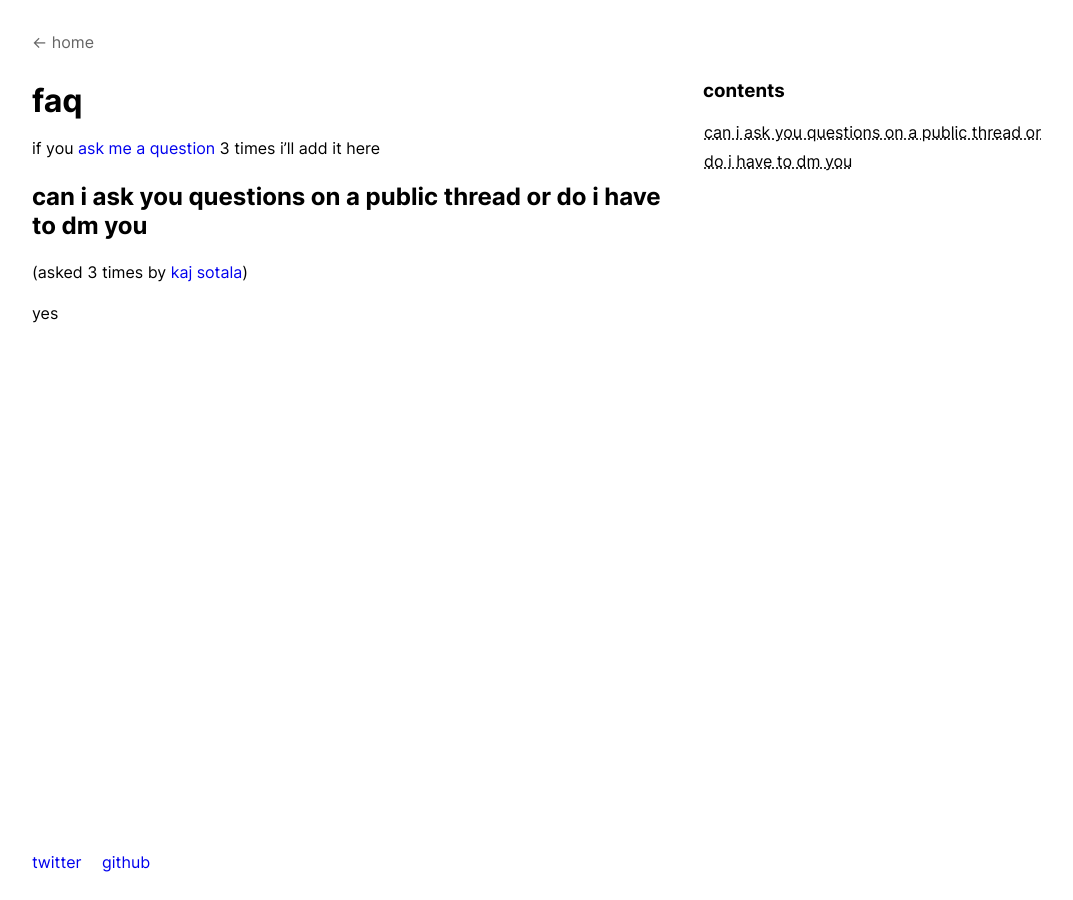
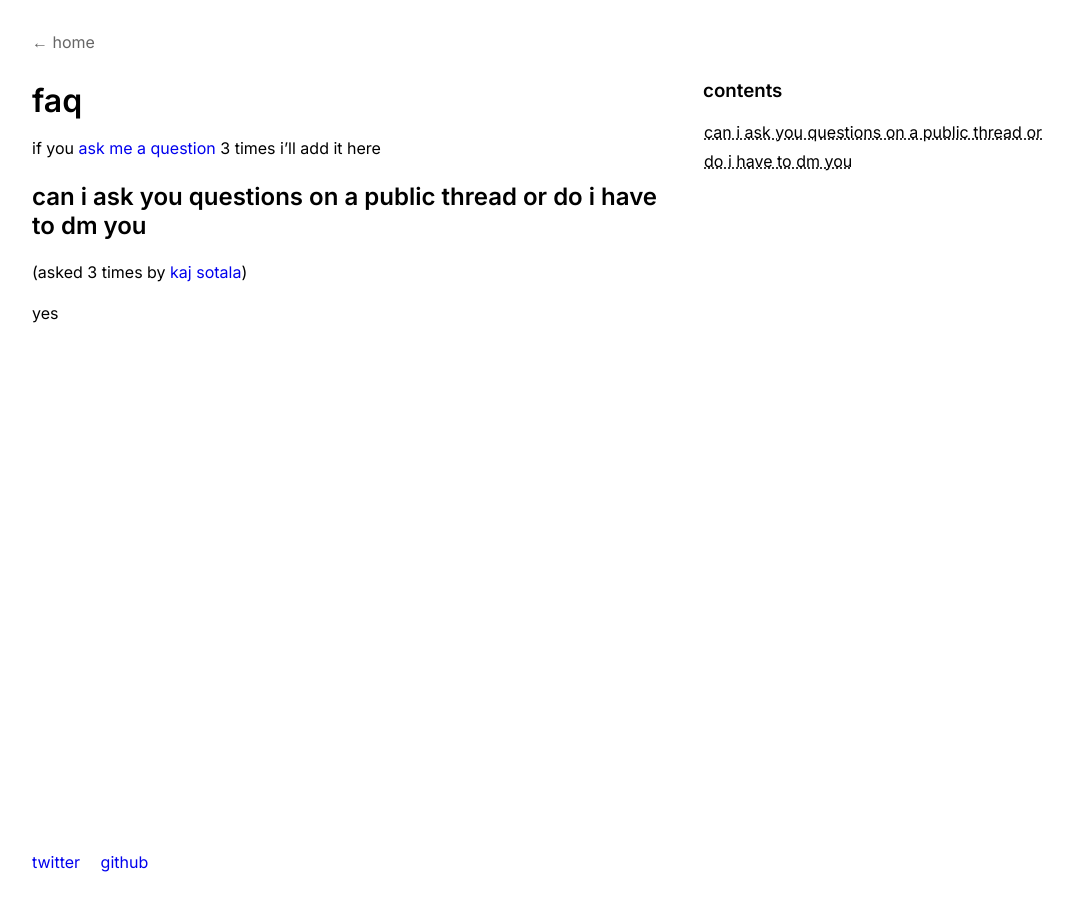
Before and after one commit to cosmicoptima/cosmicoptima.github.io, a Jekyll site: the page built from pages/faq.md, in a window 1280 px wide. Shown: the whole page, without its empty margins (96-1169 px from the left). Built offline with Jekyll 4.4.1, drawn with Linux system fonts in a browser that asks for light colours.

Commit message:
fixed font

```diff
--- a/_layouts/default.html
+++ b/_layouts/default.html
@@ -3,7 +3,7 @@
   <head>
     <meta name="viewport" content="width=device-width, initial-scale=1">
     <meta charset="utf-8">
-    <title>{{ page.title }} - {{ site.title }}</title>
+    <title>{{ page.title }} · {{ site.title }}</title>
     <link rel="stylesheet" href="{{ "/assets/css/main.css" | relative_url }}">
     <link rel="icon" href="/assets/images/favicon.png">
   </head>
--- a/_layouts/home.html
+++ b/_layouts/home.html
@@ -3,7 +3,7 @@
   <head>
     <meta name="viewport" content="width=device-width, initial-scale=1">
     <meta charset="utf-8">
-    <title>{{ page.title }} - {{ site.title }}</title>
+    <title>{{ page.title }} · {{ site.title }}</title>
     <link rel="stylesheet" href="{{ "/assets/css/main.css" | relative_url }}">
     <link rel="icon" href="/assets/images/favicon.png">
   </head>
--- a/_sass/main.scss
+++ b/_sass/main.scss
@@ -1,7 +1,4 @@
-@font-face {
-    font-family: Inter;
-    src: url("../fonts/Inter.var.woff2");
-}
+@import url('https://fonts.googleapis.com/css2?family=Inter:wght@400;600&display=swap');
 
 html,
 body {
```
Also changed, not shown: assets/fonts/Inter.var.woff2 (deleted).
